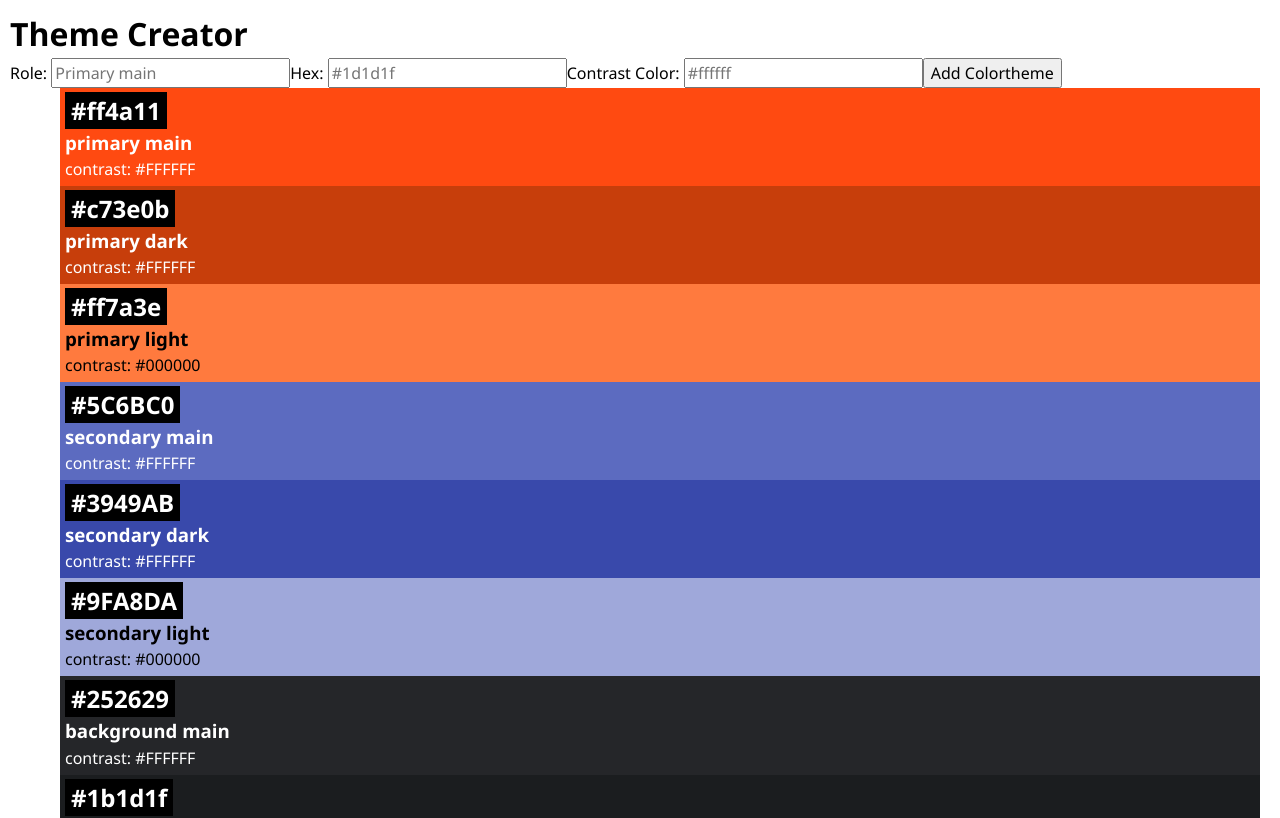
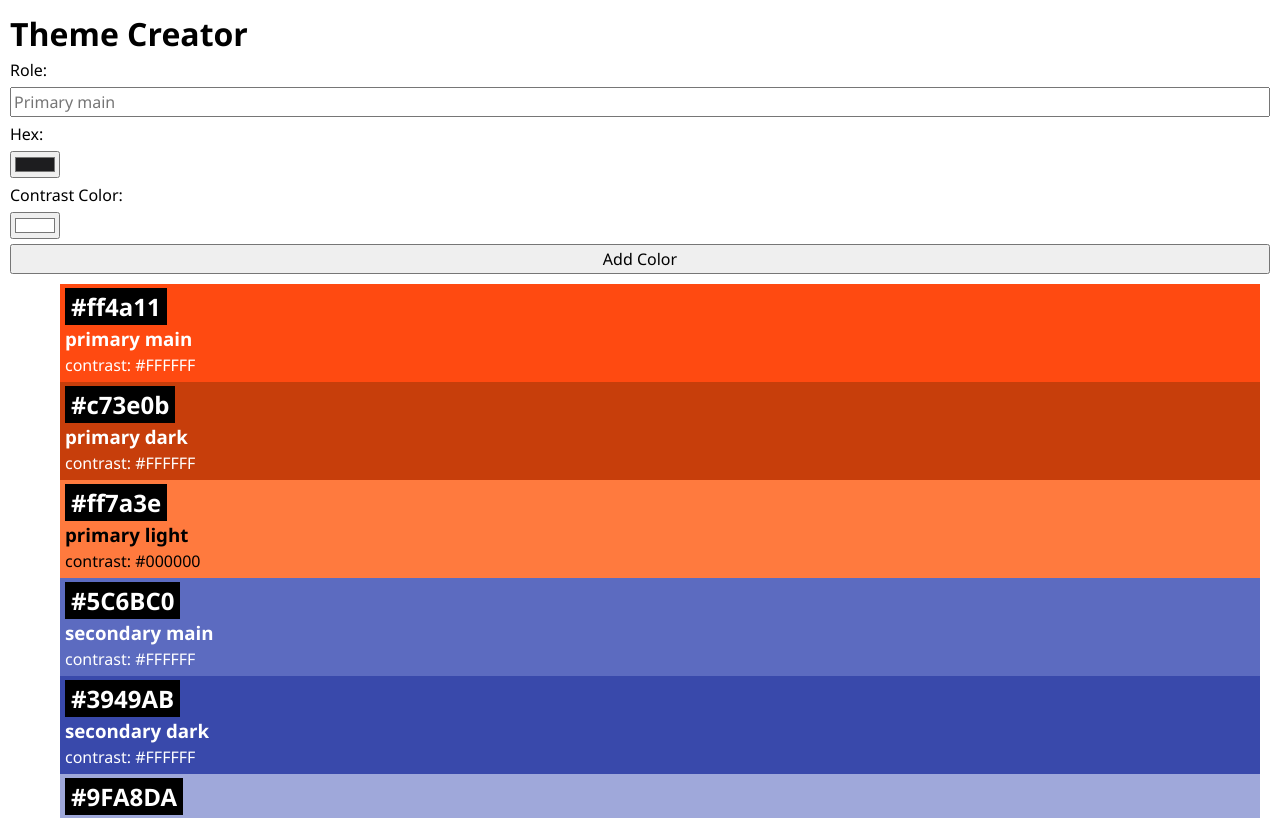
Before and after one commit to SimonNancekievill/recap-project-4-color-theme-app, a React (Vite) app: page / in a window 1280 px wide. Shown: the top 818 px of the page. Built offline with nearby package versions, Linux system fonts and the light colour scheme.

Commit message:
preventing default and getting data from from

```diff
--- a/src/App.jsx
+++ b/src/App.jsx
@@ -1,7 +1,7 @@
 import { initialColors } from "./lib/colors";
 import Color from "./Components/Color/Color";
 import "./App.css";
-import ColorForm from "./Components/Color/ColorForm/ColorForm";
+import ColorForm from "./Components/ColorForm/ColorForm";
 
 function App() {
   return (
--- a/src/Components/Color/ColorForm/ColorForm.jsx
+++ /dev/null
@@ -1,40 +0,0 @@
-export default function ColorForm() {
-  return (
-    <>
-      <form>
-        <lable htmlFor="roleInput">
-          Role:{" "}
-          <input
-            id="roleInput"
-            type="text"
-            name="role"
-            placeholder="Primary main"
-          ></input>
-        </lable>
-        <lable htmlFor="hexInput">
-          Hex:{" "}
-          <input
-            id="hexInput"
-            type="text"
-            name="hex"
-            placeholder="#1d1d1f"
-          ></input>
-        </lable>
-        <lable htmlFor="contrastInput">
-          Contrast Color:{" "}
-          <input
-            id="contrastInput"
-            type="text"
-            name="contrastColor"
-            placeholder="#ffffff"
-          ></input>
-        </lable>
-        <lable htmlFor="submitButton">
-          <button type="submit" id="submitButton">
-            Add Colortheme
-          </button>
-        </lable>
-      </form>
-    </>
-  );
-}
--- /dev/null
+++ b/src/Components/ColorForm/ColorForm.jsx
@@ -0,0 +1,45 @@
+import "./color-form.css";
+
+export default function ColorForm() {
+  function handleSubmit(event) {
+    event.preventDefault();
+    const formData = new FormData(event.target);
+    const data = Object.fromEntries(formData);
+    console.log(data);
+
+    event.target.reset();
+    event.target.elements.role.focus();
+  }
+
+  return (
+    <>
+      <form className="color-form" onSubmit={(event) => handleSubmit(event)}>
+        <lable htmlFor="roleInput">Role:</lable>
+        <input
+          id="roleInput"
+          type="text"
+          name="role"
+          placeholder="Primary main"
+        ></input>
+        <lable htmlFor="hexInput">Hex:</lable>
+        <input
+          id="hexInput"
+          type="color"
+          name="hex"
+          defaultValue="#1d1d1f"
+        ></input>
+
+        <lable htmlFor="contrastInput">Contrast Color:</lable>
+        <input
+          id="contrastInput"
+          type="color"
+          name="contrastColor"
+          defaultValue="#ffffff"
+        ></input>
+        <button className="submit-button" type="submit">
+          Add Color
+        </button>
+      </form>
+    </>
+  );
+}
--- /dev/null
+++ b/src/Components/ColorForm/color-form.css
@@ -0,0 +1,6 @@
+.color-form {
+  display: flex;
+  flex-direction: column;
+  gap: 5px;
+  margin-bottom: 10px;
+}
```
Also changed, not shown: src/Components/Color/ColorForm/ColorForm.css (deleted).
